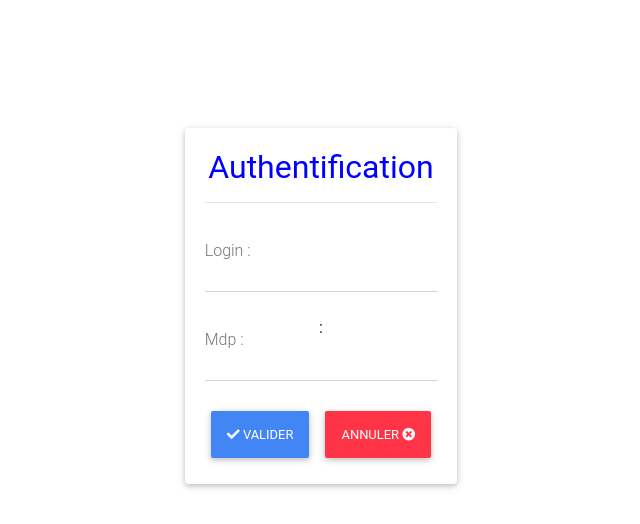
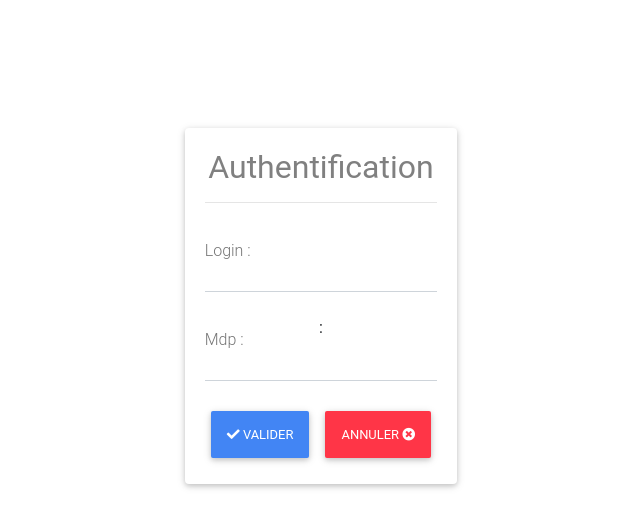
Before and after one commit to dossdata/Suividoss_dev, a PHP site: page / in a window 1280 px wide. Shown: the top 524 px of the page, without its empty margins (319-959 px from the left). Run offline with PHP 8.4, Linux system fonts and the light colour scheme; some libraries are stand-ins or nearby versions.

Commit message:
change color login in gray

```diff
--- a/view/Authentification.html.twig
+++ b/view/Authentification.html.twig
@@ -14,7 +14,7 @@
             <form method="Post" action="/SuiviKARLIT/?suivi_karlit=accesslogin">
 
             <div class="card-body">
-                <h2 class="card-title" style='color:blue'>Authentification</h2>
+                <h2 class="card-title" style='color:gray'>Authentification</h2>
                 <hr>
                 <div class="md-form">
                    <label for="form1">Login : </label><br>
```
